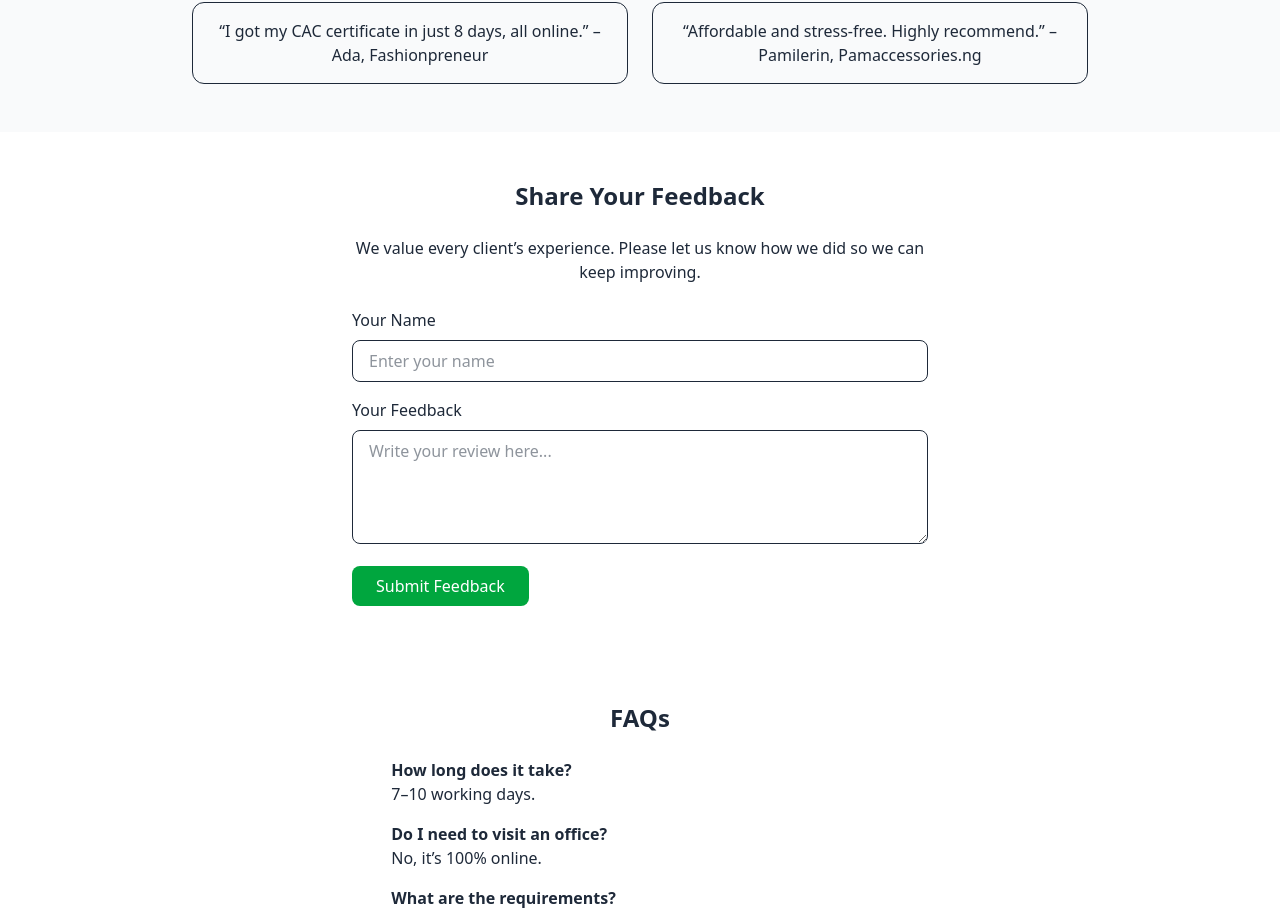
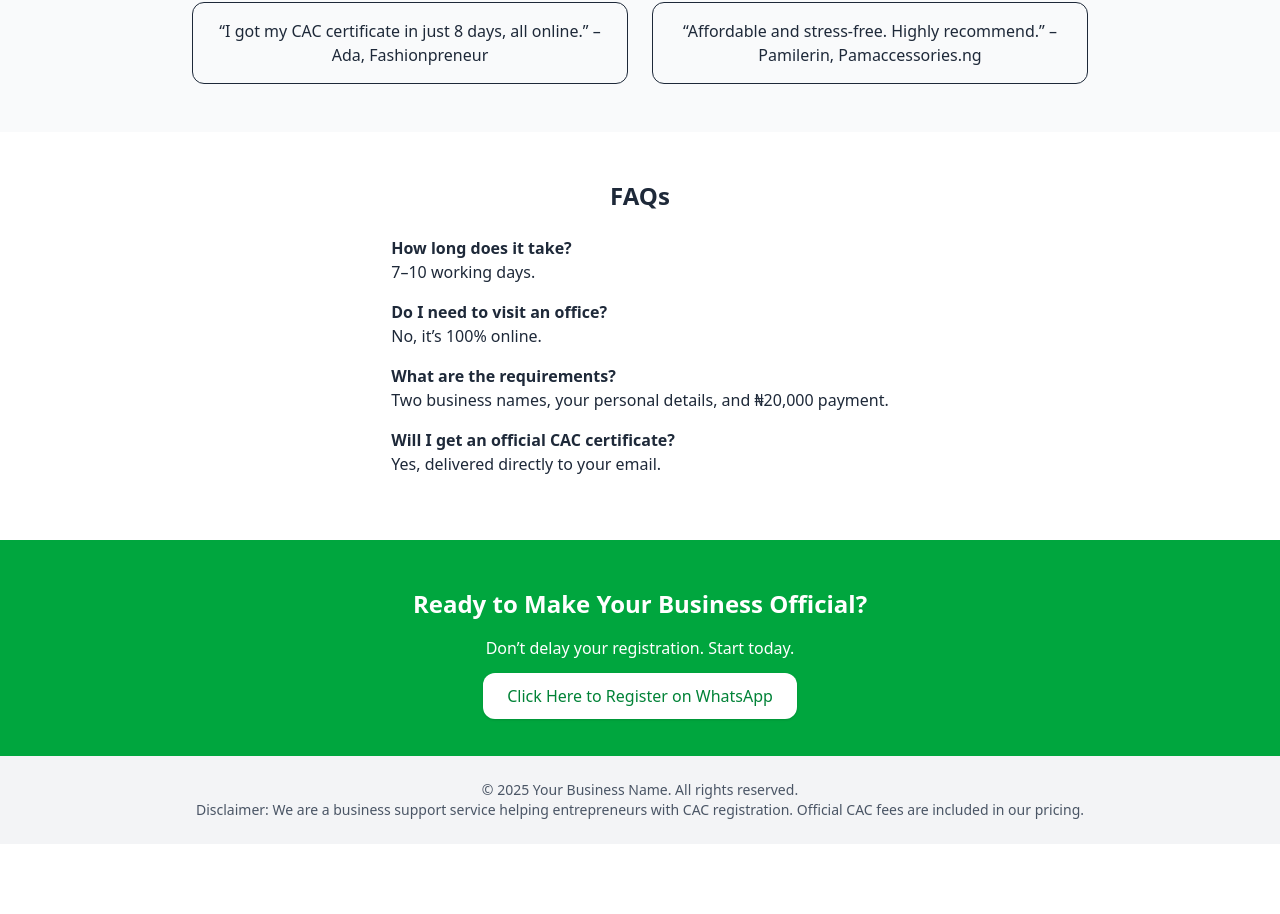
Before and after one commit to fayeloja/onlinebizreg, a React (Vite) app: page / in a window 1280 px wide. Shown: the part 1310-2224 px from the top of the page. After the commit the page ends 2154 px from the top, so only its background shows below. Built offline with nearby package versions, Linux system fonts and the light colour scheme.

Commit message:
removed feedback form

```diff
--- a/src/Home.jsx
+++ b/src/Home.jsx
@@ -94,39 +94,6 @@ function Home() {
         </div>
       </section>
 
-      {/* Client Feedback */}
-      <section className="py-12 px-6 text-center">
-        <h2 className="text-2xl font-semibold mb-6">Share Your Feedback</h2>
-        <p className="max-w-xl mx-auto mb-6">
-          We value every client’s experience. Please let us know how we did so
-          we can keep improving.
-        </p>
-        <form className="max-w-xl mx-auto text-left space-y-4">
-          <div>
-            <label className="block mb-2 font-medium">Your Name</label>
-            <input
-              type="text"
-              placeholder="Enter your name"
-              className="w-full border rounded-lg px-4 py-2"
-            />
-          </div>
-          <div>
-            <label className="block mb-2 font-medium">Your Feedback</label>
-            <textarea
-              placeholder="Write your review here..."
-              rows="4"
-              className="w-full border rounded-lg px-4 py-2"
-            ></textarea>
-          </div>
-          <button
-            type="submit"
-            className="bg-green-600 text-white px-6 py-2 rounded-lg hover:bg-green-700"
-          >
-            Submit Feedback
-          </button>
-        </form>
-      </section>
-
       {/* FAQ */}
       <section className="py-12 px-6 text-left max-w-3xl mx-auto">
         <h2 className="text-2xl font-semibold mb-6 text-center">FAQs</h2>
```
